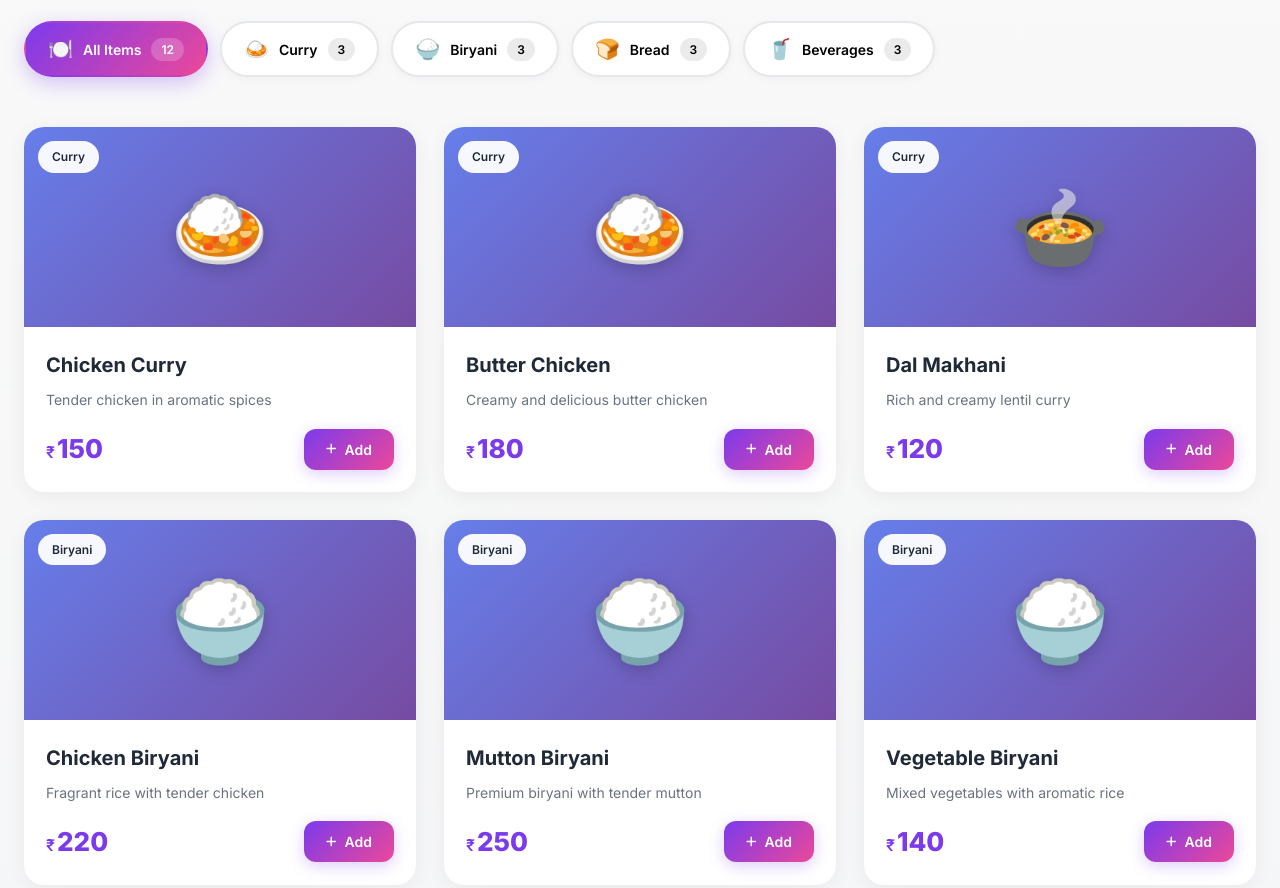
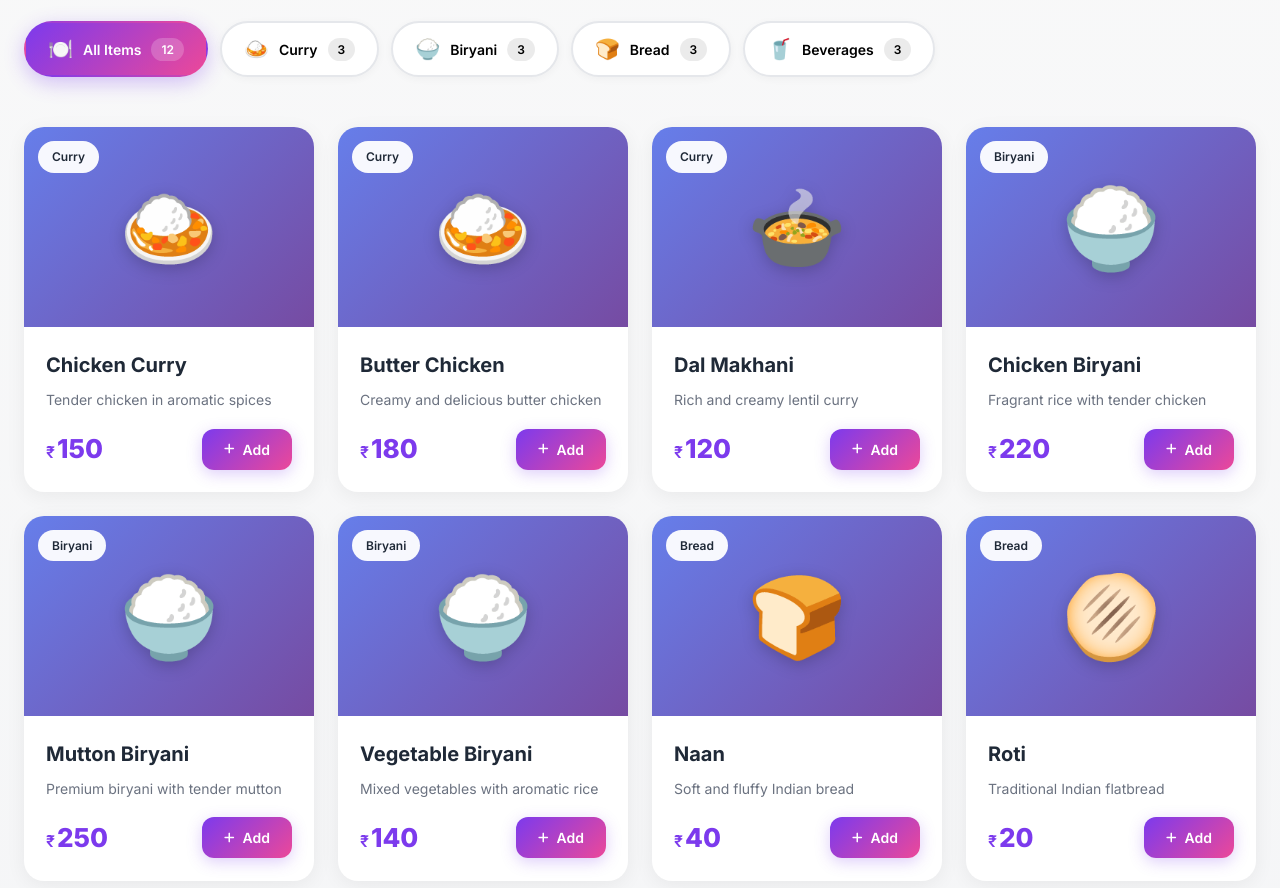
Before and after one commit to Zeroimmortal07/afc, a plain HTML site: page index.html in a window 1280 px wide. Shown: the part 780-1668 px from the top of the page. Drawn offline with Linux system fonts and the light colour scheme.

Commit message:
Fix: Optimize desktop grid layout for cross-device item consistency
- Reduced minimum column width from 300px to 280px for better utilization
- Adjusted grid gap from 28px to 24px for more compact layout
- Added explicit min-height: auto to prevent artificial constraints
- Ensures all 12 menu items render consistently on mobile and desktop
- Improves initial viewport visibility (8-9 items vs previous 6-7)
- Resolves cross-device item count perception issue

```diff
--- a/styles.css
+++ b/styles.css
@@ -2468,8 +2468,11 @@ body {
 
 .menu-grid-modern {
     display: grid;
-    grid-template-columns: repeat(auto-fill, minmax(300px, 1fr));
-    gap: 28px;
+    /* Optimized for better desktop utilization - fits more items per row */
+    grid-template-columns: repeat(auto-fill, minmax(280px, 1fr));
+    gap: 24px;
+    /* Ensure all items are visible without artificial constraints */
+    min-height: auto;
 }
 
 /* Menu Card Modern */
@@ -3348,6 +3351,7 @@ body {
     }
 
     .menu-grid-modern {
+        /* Tablet: optimize for 2 columns */
         grid-template-columns: repeat(auto-fill, minmax(260px, 1fr));
         gap: 20px;
     }
@@ -3382,7 +3386,9 @@ body {
         padding: 10px 16px;
     }
 
-    .menu-grid-modern {
+    .men/* Mobile: single column for consistent scrolling experience */
+        grid-template-columns: 1fr;
+        gap: 16px
         grid-template-columns: 1fr;
     }
 
```
